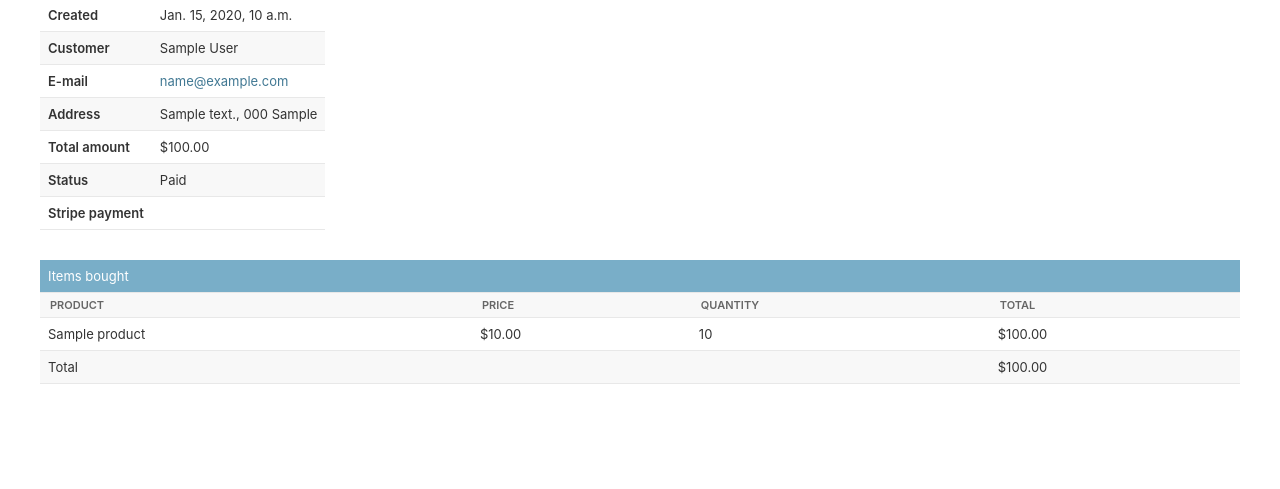
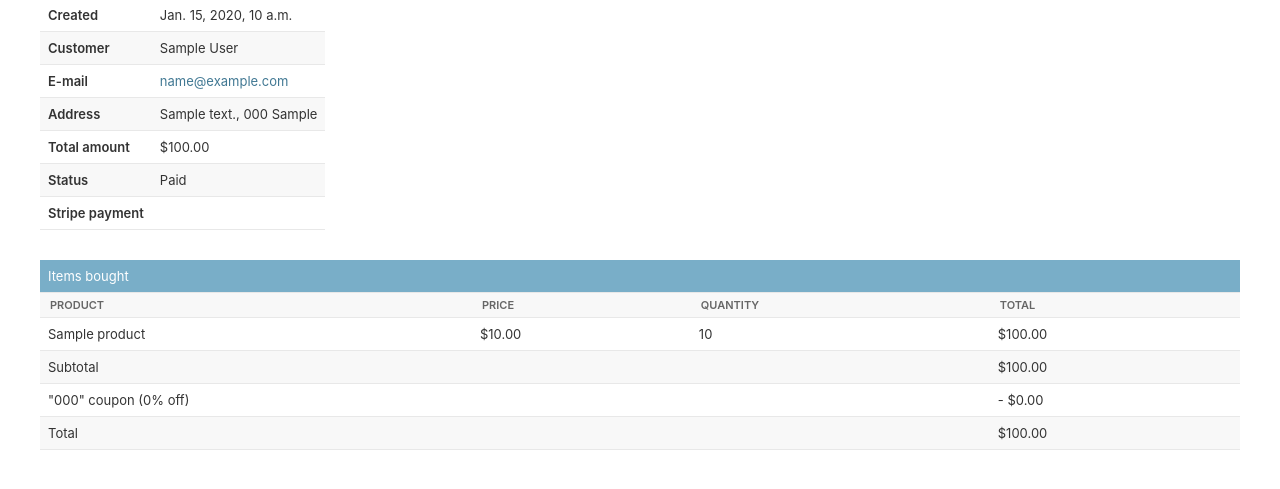
Before and after one commit to TOKHudoykulovIR/OnlineShop, a Django app: page /orders/admin/order/1/ in a window 1280 px wide. Shown: the part 151-640 px from the top of the page. Run offline with Django 4.2, Linux system fonts and the light colour scheme; a user stored in the database is signed in; tables that the repository leaves empty hold one stand-in row (values such as "Sample post"); parts of the project's set-up code (start-up, migrations or seed data) failed here and were passed over.

Commit message:
add coupons system template changes

```diff
--- a/orders/templates/admin/orders/order/detail.html
+++ b/orders/templates/admin/orders/order/detail.html
@@ -53,11 +53,11 @@
             <tr>
                 <th>Stripe payment</th>
                 <td>
-{#                    {% if order.stripe_id %}#}
-{#                        <a href="{{ order.get_stripe_url }}" target="_blank">#}
-{#                            {{ order.stripe_id }}#}
-{#                        </a>#}
-{#                    {% endif %}#}
+                    {#                    {% if order.stripe_id %}#}
+                    {#                        <a href="{{ order.get_stripe_url }}" target="_blank">#}
+                    {#                            {{ order.stripe_id }}#}
+                    {#                        </a>#}
+                    {#                    {% endif %}#}
                 </td>
             </tr>
         </table>
@@ -82,9 +82,26 @@
                     <td class="num">${{ item.get_cost }}</td>
                 </tr>
             {% endfor %}
+            {% if order.coupon %}
+                <tr class="subtotal">
+                    <td colspan="3">Subtotal</td>
+                    <td class="num">
+                        ${{ order.get_total_cost_before_discount|floatformat:2 }}
+                    </td>
+                </tr>
+                <tr>
+                    <td colspan="3">
+                        "{{ order.coupon.code }}" coupon
+                        ({{ order.discount }}% off)
+                    </td>
+                    <td class="num neg">
+                        - ${{ order.get_discount|floatformat:2 }}
+                    </td>
+                </tr>
+            {% endif %}
             <tr class="total">
                 <td colspan="3">Total</td>
-                <td class="num">${{ order.get_total_cost }}</td>
+                <td class="num">${{ order.get_total_cost|floatformat:2 }}</td>
             </tr>
             </tbody>
         </table>
```
Also changed, not shown: cart/templates/cart/detail.html (+24 -1 lines), orders/templates/orders/order/create.html (+8 -2 lines).
